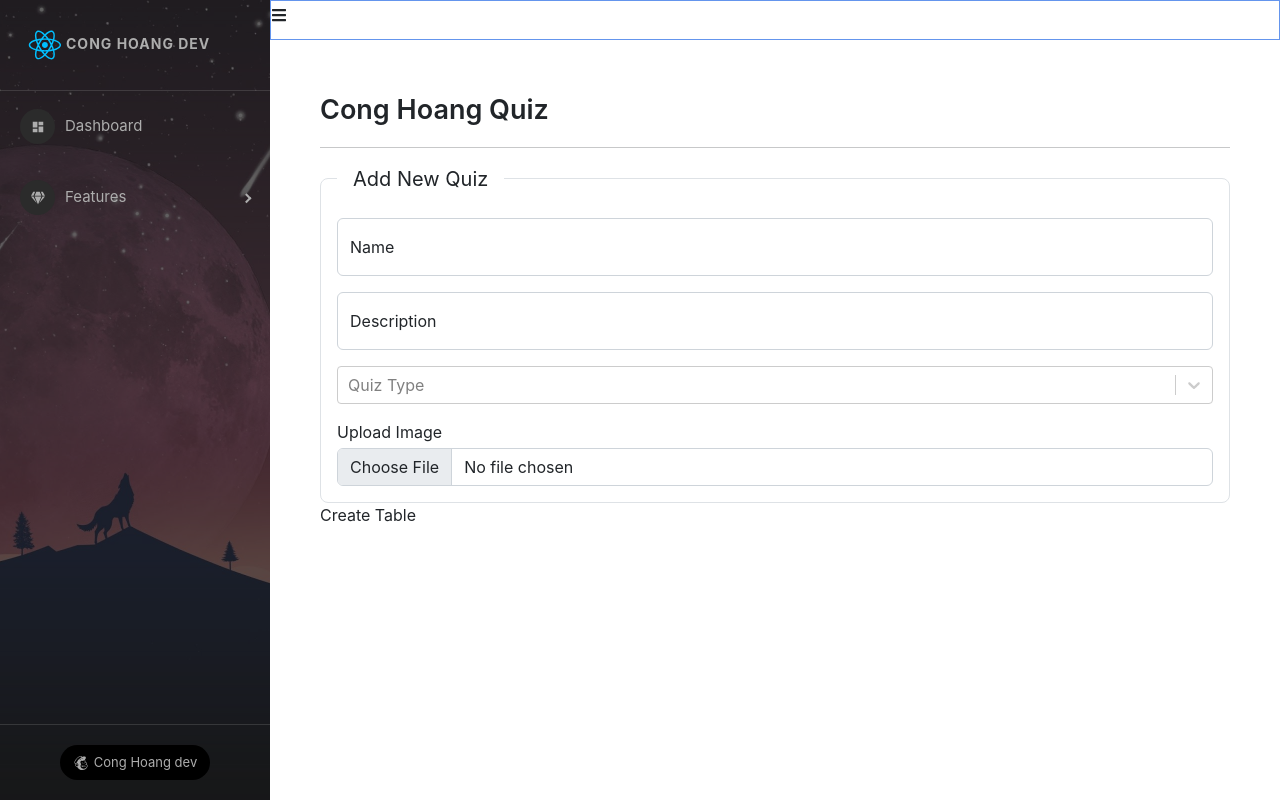
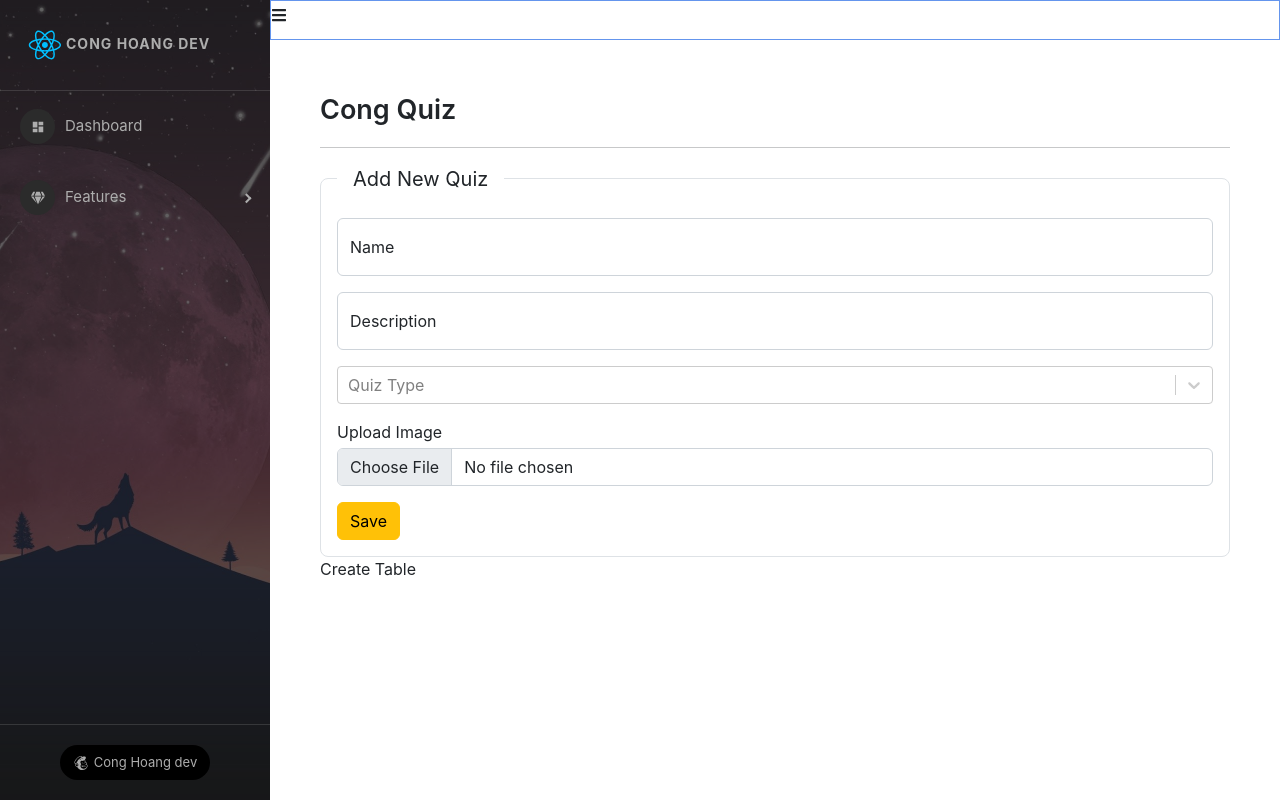
Before and after one commit to 18hcong/React-Test, a React (Create React App) app: page /admins/manager-quizzes in a window 1280 px wide. Built offline with nearby package versions, Linux system fonts and the light colour scheme.

Commit message:
API Create Quiz New

```diff
--- a/src/components/Admin/Content/Quiz/ManagementQuiz.js
+++ b/src/components/Admin/Content/Quiz/ManagementQuiz.js
@@ -1,6 +1,8 @@
 import { useState } from 'react';
 import './ManagementQuiz.scss';
 import Select from 'react-select';
+import { postCreateNewQuiz } from '../../../../services/apiServices';
+import { toast } from 'react-toastify';
 
 const options = [
   { value: 'EASY', label: 'Easy' },
@@ -9,17 +11,37 @@ const options = [
 ];
 
 const ManagementQuiz = (props) => {
-  const [type, seType] = useState('EASY');
+  const [type, setType] = useState('');
   const [name, setName] = useState('');
   const [image, setImage] = useState(null);
   const [description, setDescription] = useState('');
-  const handleChangeFile = (event) =>{
 
-  }
+  const handleChangeFile = (event) => {
+    if (event.target && event.target.files && event.target.files[0]) {
+      setImage(event.target.files[0]);
+    }
+  };
+
+  const handleSubmitQuiz = async () => {
+    //validate
+    if (!name || !description) {
+      toast.error('Name/Description is required.');
+      return;
+    }
+    let res = await postCreateNewQuiz(description, name, type?.value, image);
+    if (res && res.EC === 0) {
+      toast.success(res.EM);
+      setName('');
+      setDescription('');
+      setImage('null');
+    } else {
+      toast.error(res.EM);
+    }
+  };
 
   return (
     <div className="quiz-container">
-      <div className="title">Cong Hoang Quiz</div>
+      <div className="title">Cong Quiz</div>
       <div className="add-new-quiz">
         <hr />
         <fieldset className="border rounded-3 p-3">
@@ -49,14 +71,27 @@ const ManagementQuiz = (props) => {
             <Select
               value={type}
               // onChange={this.handleChange}
+              defaultValue={type}
+              onChange={setType}
               options={options}
               placeholder="Quiz Type"
-
             />
           </div>
           <div className="more-actions">
             <label className="mb-1">Upload Image</label>
-            <input type="file" className="form-control" onChange={(event) => handleChangeFile(event)} />
+            <input
+              type="file"
+              className="form-control"
+              onChange={(event) => handleChangeFile(event)}
+            />
+          </div>
+          <div className="mt-3">
+            <button
+              onClick={() => handleSubmitQuiz()}
+              className="btn btn-warning"
+            >
+              Save
+            </button>
           </div>
         </fieldset>
       </div>
--- a/src/services/apiServices.js
+++ b/src/services/apiServices.js
@@ -54,9 +54,17 @@ const getDataQuiz = (id) => {
 };
 
 const postSubmitQuiz = (data) => {
-  console.log({...data})
-  return axios.post(`/api/v1/quiz-submit`,{...data});
+  return axios.post(`/api/v1/quiz-submit`, { ...data });
 };
+const postCreateNewQuiz = (description, name, difficulty, quizImage) => {
+  const data = new FormData();
+  data.append('description', description);
+  data.append('name', name);
+  data.append('difficulty', difficulty);
+  data.append('quizImage', quizImage);
+  return axios.post(`/api/v1/quiz`, data);
+};
+
 export {
   postCreateNewUser,
   getAllUsers,
@@ -68,4 +76,5 @@ export {
   getQuizByUser,
   getDataQuiz,
   postSubmitQuiz,
+  postCreateNewQuiz,
 };
--- a/src/utils/axiosCustomize.js
+++ b/src/utils/axiosCustomize.js
@@ -42,7 +42,6 @@ instance.interceptors.response.use(
     NProgress.done();
     // Any status codes that falls outside the range of 2xx cause this function to trigger
     // Do something with response error
-    console.log('>>> Check Error:', error);
     return error && error.response && error.response.data
       ? error.response.data
       : Promise.reject(error);
```
Also changed, not shown: src/components/Admin/Content/ModalCreateUser.js (+2 -5 lines).
